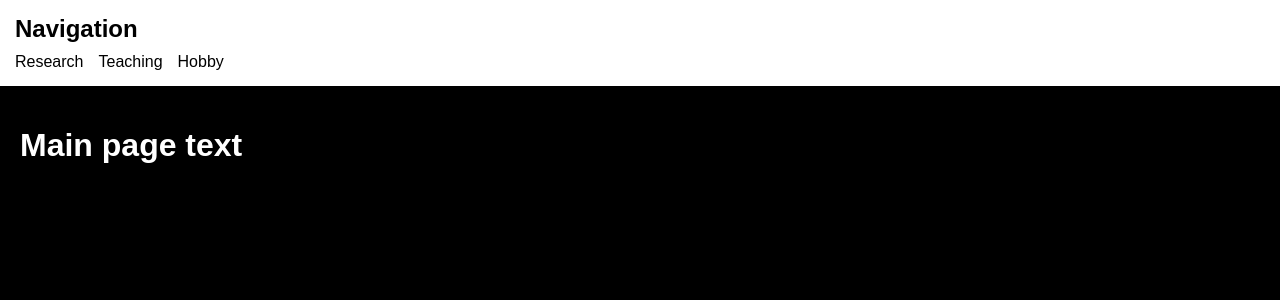
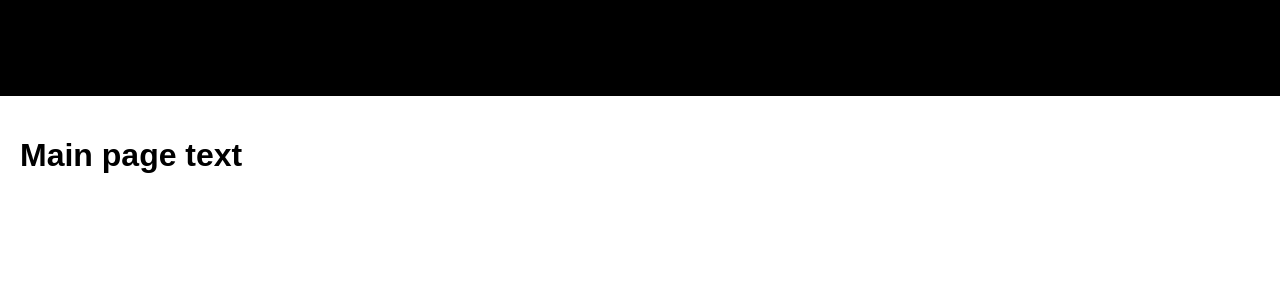
Before and after one commit to Dedyukhin/dedyukhin.github.io, a Jekyll site: the page built from README.md, in a window 1280 px wide. Shown: the top 300 px of the page. Built offline with Jekyll 4.4.1, drawn with Linux system fonts in a browser that asks for light colours; our own code applies the rules of GitHub Pages for plain Markdown files.

Commit message:
Update default.html

```diff
--- a/_layouts/default.html
+++ b/_layouts/default.html
@@ -10,15 +10,15 @@
             margin: 0;
             padding: 0;
             font-family: Arial, sans-serif;
-            background-color: black;
-            color: white;
+            background-color: white;
+            color: black;
         }
 
         /* Navigation bar styling */
         nav {
-            background-color: white;
-            color: black;
-            padding: 15px;
+            background-color: black;
+            color: white;
+            padding: 20px;
         }
 
         nav h2 {
@@ -49,7 +49,7 @@
         }
 
         .horizontal-nav a {
-            text-decoration: none;
+            text-decoration: underline;
             color: black;
         }
 
```
